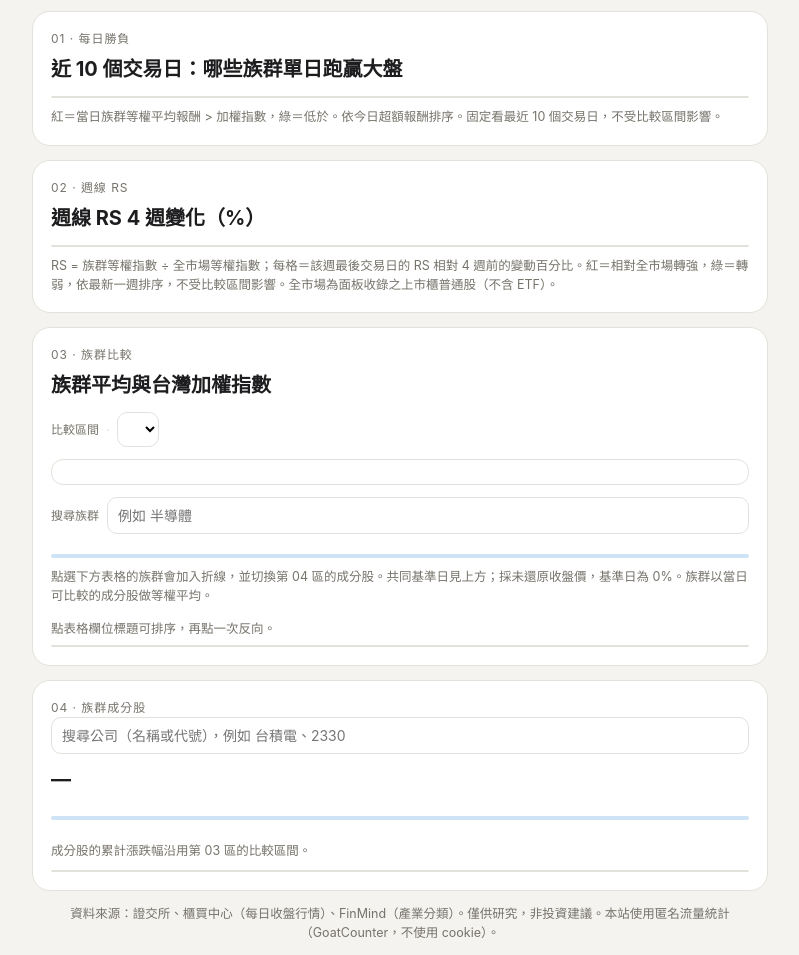
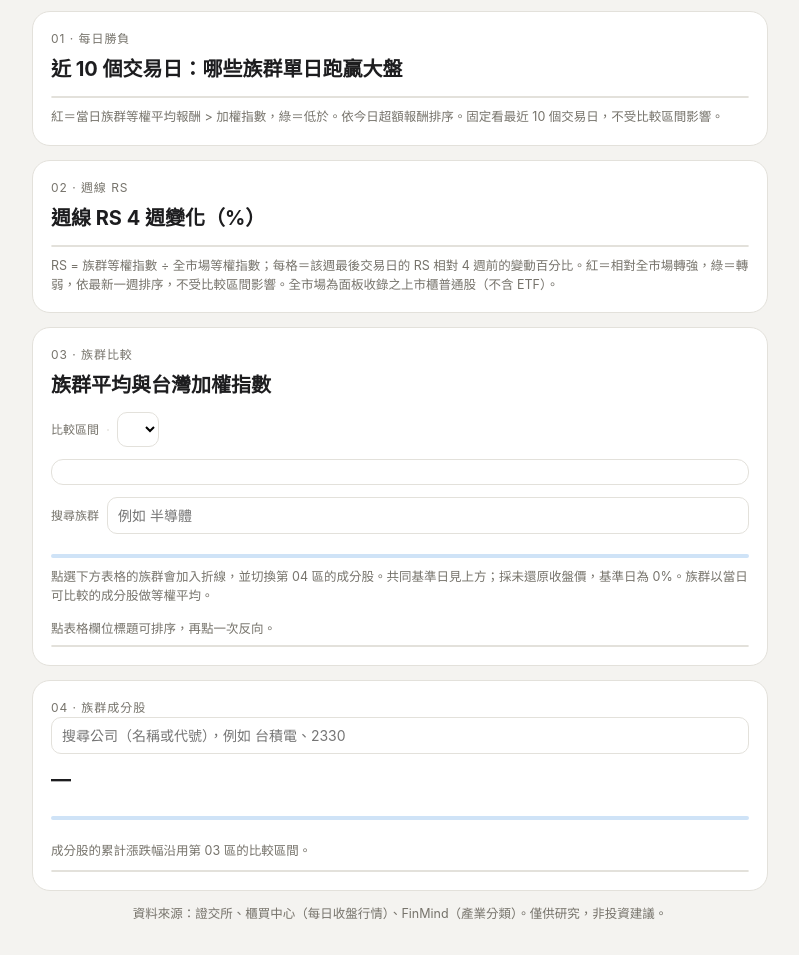
Before and after one commit to losehorse/tw-sector, a plain HTML site: page template.html in a window 1280 px wide. Shown: the part 97-1052 px from the top of the page, without its empty margins (240-1039 px from the left). Drawn offline with Linux system fonts and the light colour scheme.

Commit message:
Add files via upload

```diff
--- a/template.html
+++ b/template.html
@@ -104,7 +104,7 @@ tbody tr.txrow,tbody tr.txrow:hover{background:#f2ead0;cursor:default}tr.txrow t
   <div class="scroll" style="margin-top:10px"><table id="stab"></table></div>
 </section>
 
-<p class="note" style="text-align:center">資料來源：證交所、櫃買中心（每日收盤行情）、FinMind（產業分類）。僅供研究，非投資建議。本站使用匿名流量統計（GoatCounter，不使用 cookie）。</p>
+<p class="note" style="text-align:center">資料來源：證交所、櫃買中心（每日收盤行情）、FinMind（產業分類）。僅供研究，非投資建議。</p>
 </main>
 
 <script>
```
